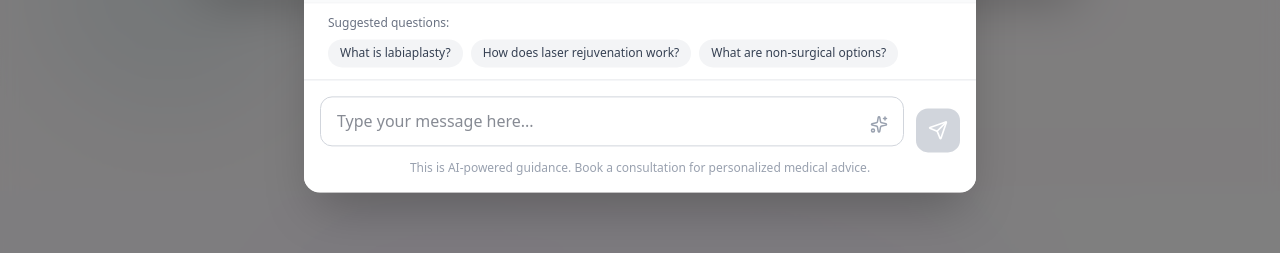
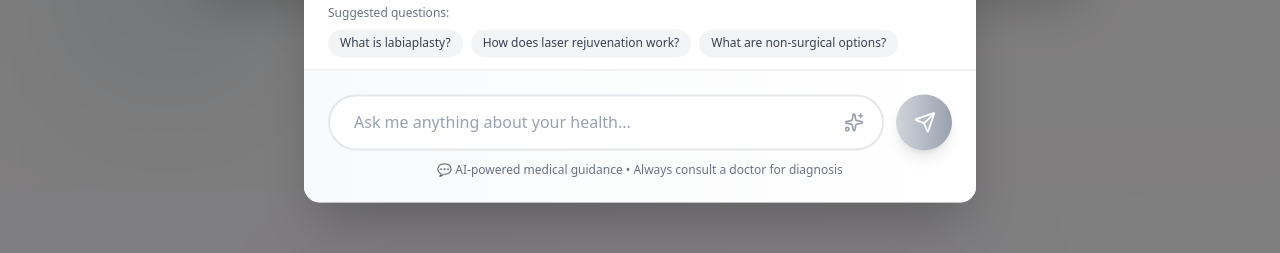
Before and after one commit to arsahak/gyne-clinics-website, a Next.js app: page / in a window 1280 px wide. Both pictures are taken after a click on the button "Start Free Assessment". Shown: the part 5172-5425 px from the top of the page. Built offline with nearby package versions, Linux system fonts and the light colour scheme; no server answers.

Commit message:
fix design issues

```diff
--- a/component/shared/AIChatbotModal.tsx
+++ b/component/shared/AIChatbotModal.tsx
@@ -485,34 +485,32 @@ const AIChatbotModal = ({ isOpen, onClose, chatbotType }: AIChatbotModalProps) =
             )}
 
             {/* Input Area */}
-            <div className="p-4 bg-white border-t border-gray-200">
-              <div className="flex items-end gap-3">
+            <div className="p-6 bg-gradient-to-r from-gray-50 to-white border-t border-gray-200">
+              <div className="flex items-center gap-3 max-w-4xl mx-auto">
                 <div className="flex-1 relative">
-                  <textarea
+                  <input
+                    type="text"
                     value={inputValue}
                     onChange={(e) => setInputValue(e.target.value)}
                     onKeyPress={handleKeyPress}
-                    placeholder="Type your message here..."
-                    rows={1}
-                    className="w-full px-4 py-3 pr-12 border border-gray-300 rounded-xl focus:outline-none focus:border-primary resize-none"
-                    style={{ minHeight: "48px", maxHeight: "120px" }}
+                    placeholder="Ask me anything about your health..."
+                    className="w-full h-14 pl-6 pr-14 border-2 border-gray-200 rounded-full focus:outline-none focus:border-primary focus:shadow-lg transition-all text-gray-900 placeholder-gray-400 bg-white font-medium"
                   />
-                  <Sparkles
-                    size={18}
-                    className="absolute right-4 top-1/2 -translate-y-1/2 text-gray-400"
-                  />
+                  <div className="absolute right-5 top-1/2 -translate-y-1/2 text-gray-400">
+                    <Sparkles size={20} />
+                  </div>
                 </div>
                 <button
                   onClick={() => handleSendMessage()}
                   disabled={!inputValue.trim() || isTyping}
-                  className="p-3 bg-primary hover:bg-secondary disabled:bg-gray-300 text-white rounded-xl transition-colors disabled:cursor-not-allowed"
+                  className="h-14 w-14 bg-gradient-to-r from-primary to-secondary hover:from-secondary hover:to-primary disabled:from-gray-300 disabled:to-gray-400 text-white rounded-full transition-all disabled:cursor-not-allowed flex items-center justify-center flex-shrink-0 shadow-lg hover:shadow-xl hover:scale-105 active:scale-95"
                   aria-label="Send message"
                 >
-                  <Send size={20} />
+                  <Send size={22} className="ml-0.5" />
                 </button>
               </div>
-              <p className="text-xs text-gray-400 mt-2 text-center">
-                This is AI-powered guidance. Book a consultation for personalized medical advice.
+              <p className="text-xs text-gray-500 mt-3 text-center max-w-2xl mx-auto">
+                💬 AI-powered medical guidance • Always consult a doctor for diagnosis
               </p>
             </div>
           </motion.div>
```
